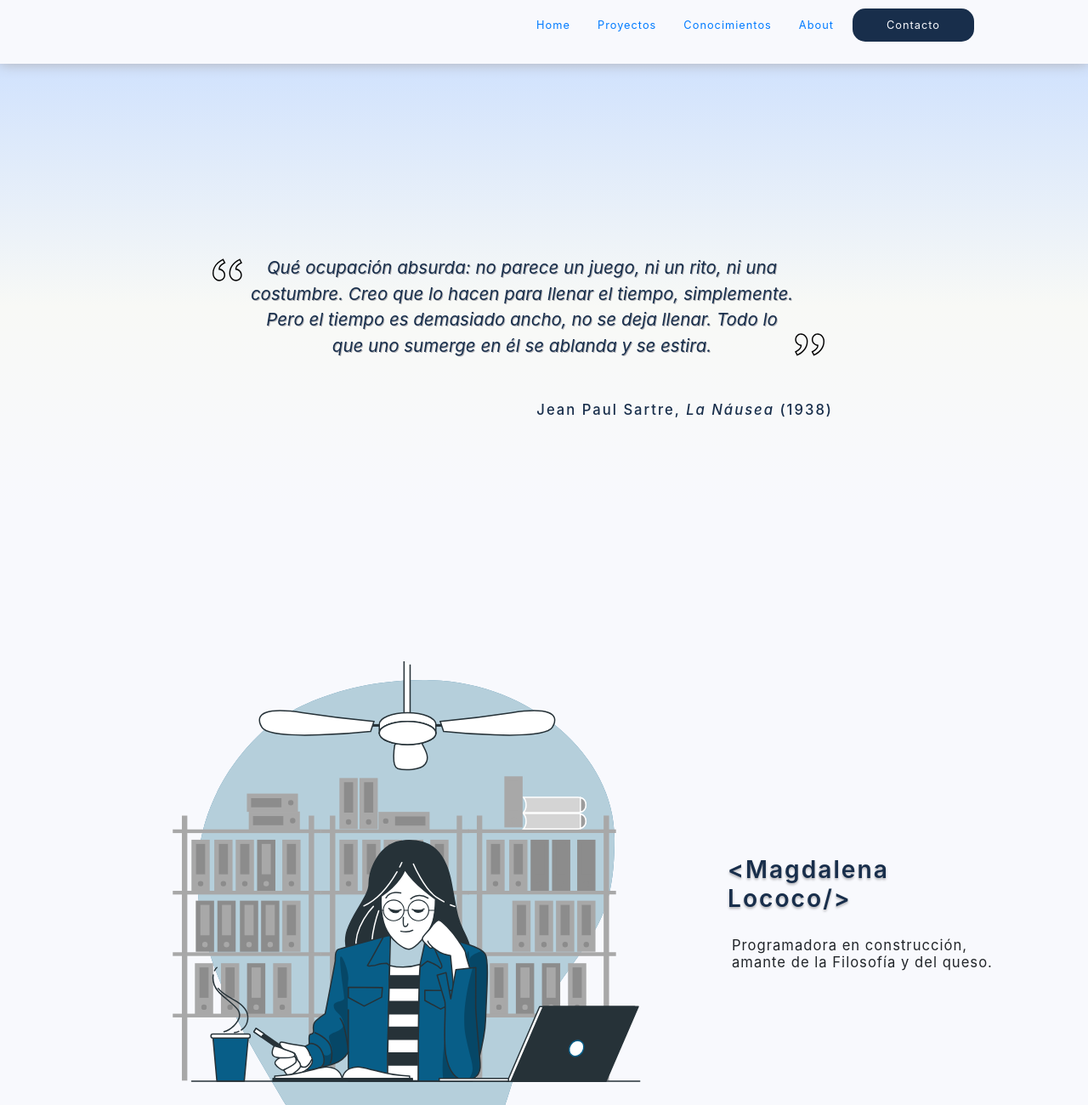
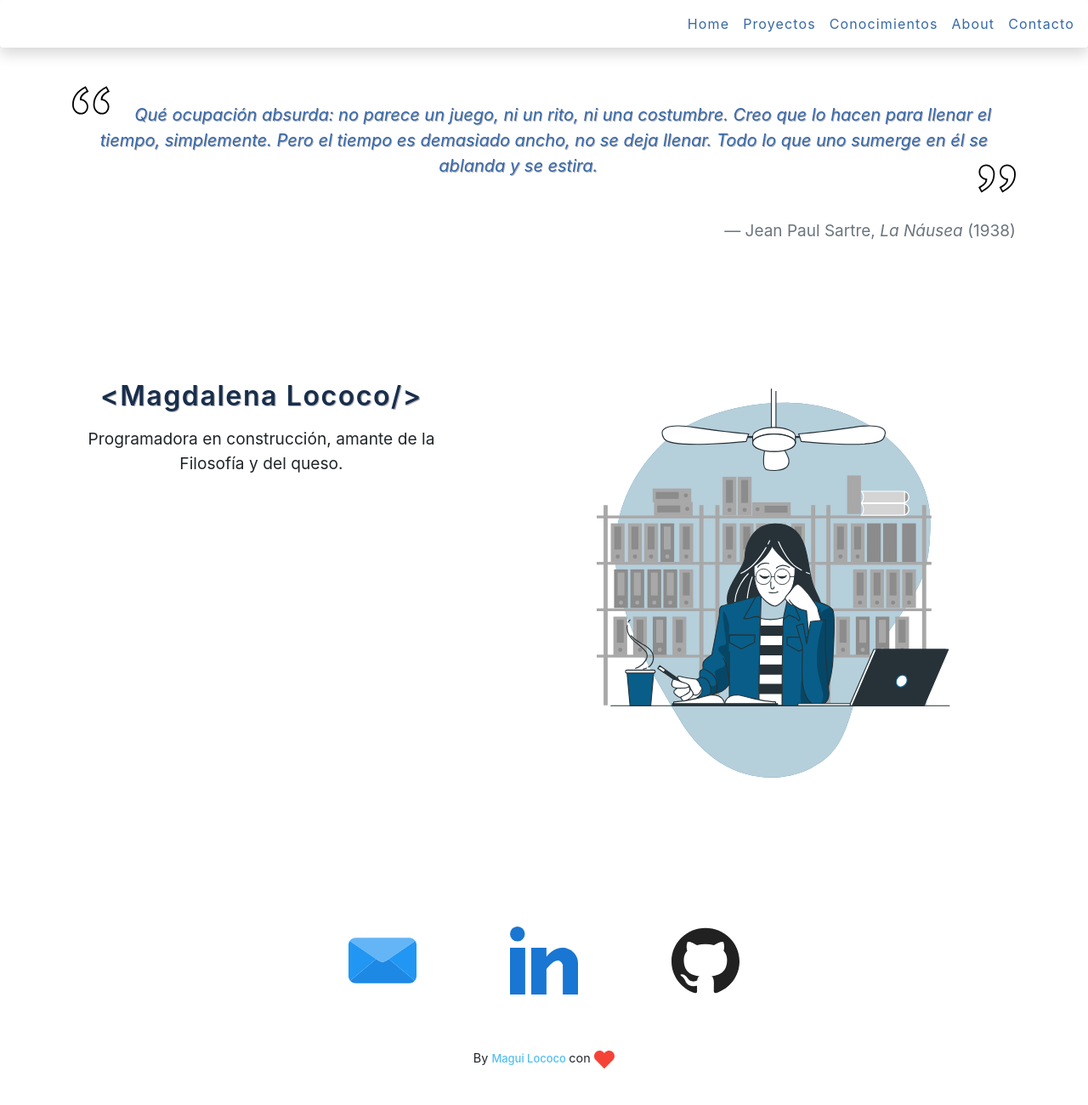
Before and after one commit to maguilococo/portfolio, a plain HTML site: page index.html in a window 1280 px wide. Shown: the top 1300 px of the page at 85% size. Drawn offline with nearby package versions, Linux system fonts and the light colour scheme.

Commit message:
Responsive optimization
Include Bootsrap 4 classes to improve the responsiveness

```diff
--- a/index.html
+++ b/index.html
@@ -4,80 +4,98 @@
         <!-- browsers -->
         <meta charset="UTF-8">
         <!-- mobile -->
-        <meta name="viewport" content="width=device-width, initial-scale=1.0">
+        <meta name="viewport" content="width=device-width, initial-scale=1, shrink-to-fit=no">
 
         <title>Home</title>
 
 
          <link rel="icon" type="image/svg" href="images/fav-icon.svg">
+
          <!-- Bootstrap -->
-        <link rel="stylesheet" href="https://stackpath.bootstrapcdn.com/bootstrap/4.3.1/css/bootstrap.min.css">
+        <link rel="stylesheet" href="https://stackpath.bootstrapcdn.com/bootstrap/4.1.3/css/bootstrap.min.css" integrity="sha384-MCw98/SFnGE8fJT3GXwEOngsV7Zt27NXFoaoApmYm81iuXoPkFOJwJ8ERdknLPMO" crossorigin="anonymous">
+        <script src="https://code.jquery.com/jquery-3.3.1.slim.min.js" integrity="sha384-q8i/X+965DzO0rT7abK41JStQIAqVgRVzpbzo5smXKp4YfRvH+8abtTE1Pi6jizo" crossorigin="anonymous"></script>
+        <script src="https://cdnjs.cloudflare.com/ajax/libs/popper.js/1.14.3/umd/popper.min.js" integrity="sha384-ZMP7rVo3mIykV+2+9J3UJ46jBk0WLaUAdn689aCwoqbBJiSnjAK/l8WvCWPIPm49" crossorigin="anonymous"></script>
+        <script src="https://stackpath.bootstrapcdn.com/bootstrap/4.1.3/js/bootstrap.min.js" integrity="sha384-ChfqqxuZUCnJSK3+MXmPNIyE6ZbWh2IMqE241rYiqJxyMiZ6OW/JmZQ5stwEULTy" crossorigin="anonymous"></script>
+
         <!-- style.csss -->
-        <link rel="stylesheet" href="style.css">
-        <!-- Fontawesome -->
-        <link rel="stylesheet" href="https://cdnjs.cloudflare.com/ajax/libs/font-awesome/5.13.0/css/all.min.css">
+        <link rel="stylesheet" href="style_resp.css">
 
+
+    </head>
     <body>
       <header>
-            <nav class="nav-header">
-                <ul id="ul-header">
-                    <li class="menu-header">
-                        <a href="index.html">Home</a>
+        <nav class="navbar navbar-expand-lg navbar-light shadow p-2 mb-2 bg-white rounded justify-content-end fixed-top navbar-custom">
+            <button class="navbar-toggler" type="button" data-toggle="collapse" data-target="#navbarNav" aria-controls="navbarNav" aria-expanded="false" aria-label="Toggle navigation">
+              <span class="navbar-toggler-icon"></span>
+            </button>
+            <div class="collapse navbar-collapse" id="navbarNav">
+              <ul class="navbar-nav ml-auto">
+                <li class="nav-item active">
+                  <a class="nav-link" href="index.html">Home <span class="sr-only">(current)</span></a>
                 </li>
-                    <li class="menu-header">
-                        <a href="projects.html">Proyectos</a>
+                <li class="nav-item">
+                  <a class="nav-link" href="projects.html">Proyectos</a>
                 </li>
-                    <li class="menu-header">
-                        <a href="studies.html">Conocimientos</a>
+                <li class="nav-item">
+                  <a class="nav-link" href="studies.html">Conocimientos</a>
                 </li>
-                    <li class="menu-header">
-                        <a href="about.html">About</a>
+                <li class="nav-item">
+                  <a class="nav-link" href="about.html">About</a>
                 </li>
-                    <li class="menu-header button">
-                        <a href="#contact" class="btn-contacto">Contacto</a>
+                <li class="nav-item">
+                  <a class="nav-link" href="#contact">Contacto</a>
                 </li>
               </ul>
+            </div>
         </nav>
       </header>
-
-
-        <div class="home" id="index">
-            <div class="quote_area">
-                <p class="quote">
-                    <img class="start-quote" src="images/quote-start.svg" alt="quote">
-                    Qué ocupación absurda: no parece un juego, ni un rito, ni una costumbre. Creo que lo hacen para llenar el tiempo, simplemente. Pero el tiempo es demasiado ancho, no se deja llenar. Todo lo que uno sumerge en él se ablanda y se estira.
-                    <img class="end-quote" src="images/quote-end.svg" alt="quote">
+      <div id="home-page" class="container mt-5 pt-5 pb-5">
+        <img id="start-quote" src="images/quote-start.svg" class="img-fluid float-left" alt="Responsive image">
+        <blockquote class="blockquote text-center mt-4">
+          <p id="quote-text" class="mb-2 text-center"><em>Qué ocupación absurda: no parece un juego, ni un rito, ni una costumbre. Creo que lo hacen para llenar el tiempo, simplemente. Pero el tiempo es demasiado ancho, no se deja llenar. Todo lo que uno sumerge en él se ablanda y se estira.</em>
+            <img id="end-quote" src="images/quote-end.svg" class="img-fluid float-right ml-3 mt-2" alt="Responsive image">
           </p>
-                <h3 class="author_quote">Jean Paul Sartre, <span class="book">La Náusea</span> (1938)</h3>
+          <footer class="blockquote-footer text-right mt-5" id="quote-info">Jean Paul Sartre, <cite title="Source Title">La Náusea</cite> (1938)</footer>
+        </blockquote>
       </div>
-
-            <div class="name">
-                <img class="img-home" src="images/Studying-bro.svg" alt="img-home">
-                <div class="presentation">
-                    <h1 class="magui">&lt;Magdalena Lococo/&gt;</h1>
-                    <h3 class="description">Programadora en construcción, amante de la Filosofía y del queso.</h3>
+      <div class="container mt-5 pb-5">
+        <div class="row">
+          <div class="col-md-5 mt-5">
+            <h2 class="text-center">&lt;Magdalena Lococo/&gt;</h2>
+            <h3 class="mt-3 text-center"><small>Programadora en construcción, amante de la Filosofía y del queso.</small></h3>
+          </div>
+          <div class="col-md-7 n5">
+            <img id="home-img" src="images/Studying-bro.svg" class="img-fluid float-right" alt="Responsive image">
           </div>
         </div>
       </div>
 
-        <footer class="footer">
-            <div class="contact" id="contact">
+      <div class="container pt-5 pb-5">
+        <div class="row justify-content-center">
+          <div class="col-md-2 mt-4">
             <a target="_blank" href="mailto:magdalenalococo@gmail.com">
-                    <img class="img-contact" id="mail-contact" src="images/close_mail_footer.svg" alt="img-contact">
-                </a>
-                <a target="_blank" href="https://www.linkedin.com/in/magdalenalococo/">
-                    <img class="img-contact" id="linkedin-contact" src="images/linkedin_footer.svg" alt="img-contact">
-                </a>
-                <a target="_blank" href="https://github.com/maguilococo">
-                    <img class="img-contact" id="git-contact" src="images/git_footer.svg" alt="img-contact">
+                <img id="mail-contact" src="images/close_mail_footer.svg" class="img-fluid mx-auto d-block contact" alt="Responsive image">
             </a>
           </div>
+          <div class="col-md-2 mt-4">
+            <a target="_blank" href="https://www.linkedin.com/in/magdalenalococo/">
+              <img id="linkedin-contact" src="images/linkedin_footer.svg" class="img-fluid mx-auto d-block contact" alt="Responsive image">
+            </a>
+          </div>
+          <div class="col-md-2 mt-4">
+            <a target="_blank" href="https://github.com/maguilococo">
+              <img id="git-contact" src="images/git_footer.svg" class="img-fluid mx-auto d-block contact" alt="Responsive image">
+            </a>
+          </div>
+        </div>
+      </div>
+      <div class="container pt-3 pb-3">
+        <p class="text-center by-footer">
+          By <span id="name-footer"> Magui Lococo </span> con
+          <img id="emoji-heart" src="images/heart_emoji.svg" class="img-fluid" alt="Responsive image">
+        </p>
+      </div>
 
-            <p class="by-footer">
-                By<span class="name-footer"> Magui Lococo </span> con
-                <img class="emoji-heart" src="images/heart_emoji.svg" alt="heart">
-            </p>
-        </footer>
     <script src="app.js"></script>
     </body>
 </html>
--- a/style.css
+++ b/style.css
@@ -48,8 +48,8 @@ ul {
 }
 
 .menu-header{
-    margin: 6px;
-    padding: 10px;
+    margin: 5px;
+    padding: 8px;
 }
 
 .btn-contacto, .btn-contacto:hover {
@@ -78,37 +78,38 @@ li {
     align-items: center;
     align-content: center;
     width: 100vw;
-    padding: 100px;
+    padding: 8rem;
     background: linear-gradient(180deg, #c6dcff 0%, #f8f9f6 60%, #F8F9FD 99%);
     color: #182E4B;
 }
 
 .start-quote {
     display: inline-flex;
-    margin-right: 8px;
+    margin-right: 1rem;
     width: 35px;
     height: 35px;
 }
 
 .quote {
-    margin: 200px 150px 20px;
+    margin-top: 8rem;
+    justify-content: center;
     text-align: center;
     font-style: italic;
-    font-size: 1.6vw;
-    text-shadow:  1px 1px 0px #B0B0B4;
+    font-size: calc(1em + 0.7vw);
+    text-shadow:  0.07rem 0.07rem 0px #B0B0B4;
 }
 
 .end-quote {
     width: 35px;
     margin-top: auto;
-    margin-right: 60px;
+    margin-right: 0.6rem;
 }
 
 .author_quote {
     text-align: right;
-    font-size: 1.3vw;
-    margin-right: 200px;
-    margin-top: 50px;
+    font-size: calc(1em + 0.4vw);
+    margin-right: 2rem;
+    margin-top: 3rem;
 }
 
 .book {
@@ -125,9 +126,6 @@ li {
     padding: 100px;
     justify-content: center;
     align-items: center;
-}
-.magui {
-    width: %90;
 }
 
 .description {
@@ -277,6 +275,7 @@ li {
 
 .img-me {
     width: 15%;
+    height: 15%;
     margin-left: 150px;
     margin-top: 30px;
 }
@@ -286,7 +285,7 @@ li {
 }
 
 .hello {
-    font-size: 1.4vw;
+    font-size: calc(1em + 0.7vw);
     color: #3668A9;
     letter-spacing: 1.5px;
     text-shadow: 0px 1px 1px #B0B0B4;
@@ -301,7 +300,7 @@ li {
     font-family: 'Trebuchet MS';
     color: #182E4B;
     letter-spacing: 1px;
-    font-size: 1.1vw;
+    font-size: calc(1em + 0.4vw);
 
 }
 
@@ -348,7 +347,7 @@ li {
 
 /*____ELEMENTS____*/
 header {
-    font-size: 1vw;
+    font-size: calc(1em + 0.075vw);
     font-weight: medium;
     letter-spacing: 1px;
 }
@@ -360,37 +359,37 @@ a:hover {
 
 p {
     font-weight: 400;
-    font-size: 1vw;
+    font-size: calc(1em + 0.12vw);
 }
 
 h1 {
     text-align: left;
     font-weight: 600;
-    font-size: 2.2vw;
+    font-size: calc(1em + 1.45vw);
     letter-spacing: 2px;
     color: #182E4B;
     text-shadow: 0px 2px 3px #B0B0B4;
 }
 
 h2 {
-    font-size: 2vw;
+    font-size: calc(1em + 0.7vw);
     text-shadow: 0px 2px 2px #B0B0B4;
     letter-spacing: 1.5px;
     color: #3668A9;
 }
 
 h3 {
-    font-size: 1.3vw;
+    font-size: calc(1em + 0.7vw);
     letter-spacing: 2px;
 }
 
 h4 {
-    font-size: 1vw;
+    font-size: calc(1em + 0.4vw);
     letter-spacing: 2px;
 }
 
 h5 {
-    font-size: 1vw;
+    font-size: calc(1em + 0.2vw);
     color: #424242;
     letter-spacing: 1px;
 }
@@ -403,7 +402,7 @@ button {
     background-color: #F8F9FD;
     border-color: #3668A9;
     border-radius: 12px;
-    font-size: 1vw;
+    font-size: calc(1em + 0.01vw);
     color: #3668A9;
     font-family: 'Consolas';
     padding: 6px 8px;
--- /dev/null
+++ b/style_resp.css
@@ -0,0 +1,136 @@
+html {
+    font-size: 1rem;
+  }
+
+  @include media-breakpoint-up(sm) {
+    html {
+      font-size: 1.2rem;
+    }
+  }
+
+  @include media-breakpoint-up(md) {
+    html {
+      font-size: 1.4rem;
+    }
+  }
+
+  @include media-breakpoint-up(lg) {
+    html {
+      font-size: 1.6rem;
+    }
+  }
+
+body {
+    font-family: -apple-system, BlinkMacSystemFont, 'Segoe UI', Roboto, Oxygen, Ubuntu, Cantarell, 'Open Sans', 'Helvetica Neue', sans-serif;
+}
+
+/* NAVBAR */
+.navbar {
+    letter-spacing: 0.07em;
+}
+
+.nav-link {
+    text-align: right;
+    color: #3668A9 !important;
+}
+
+/* INDEX */
+#home-img {
+    width: 90%;
+}
+
+blockquote {
+    color: #3668A9 !important;
+}
+
+#quote-text {
+    text-shadow:  0.06rem 0.06rem 0px #B0B0B4;
+}
+
+#quote-info {
+    font-size: 0.95em;
+}
+
+#start-quote {
+    width: 4%;
+    height: 4%;
+}
+
+#end-quote {
+    width: 4%;
+    height: 4%;
+}
+
+/*___STUDIES___*/
+.harvard-logo {
+  width: 7%;
+}
+
+
+/*___ABOUT___*/
+#img-me {
+  width: 70%;
+}
+
+.hello {
+  font-size: 1.8em;
+  color: #3668A9 !important;
+  letter-spacing: 0.08rem;
+  text-shadow: 0rem 0.1rem 0.1rem #B0B0B4;
+}
+
+.description-about {
+  font-family: 'Trebuchet MS';
+  font-size: 1.15em;
+  color: #182E4B !important;
+  letter-spacing: 0.05rem;
+  line-height: 1.7;
+}
+
+/*___FOOTER___*/
+.contact {
+  width: 5rem;
+}
+
+#emoji-heart {
+  width: 2.2%;
+  height: 2.2%;
+}
+
+.by-footer, #name-footer {
+  font-size: 0.9em;
+}
+
+#name-footer {
+  color: rgb(83, 191, 241);
+  font-weight: 550;
+
+}
+
+/*____TYPOGRAPGHY____*/
+
+h2 {
+    color: #182E4B !important;
+    text-shadow: 0.07rem 0.07rem 0rem #B0B0B4;
+    letter-spacing: 0.05em;
+    font-weight: 600;
+}
+
+h3 {
+    font-size: 1.5em;
+}
+
+a:hover {
+    font-weight: 650;
+    text-decoration: none;
+}
+
+/**/
+/*____COLORES____
+White #F8F9FD
+Brighter: #f8f9f6
+Bright: #C6DCFF
+Medium: #3668A9
+Dark: #182E4B
+Black: #0D1623
+Shadow: #B0B0B4 */
```
Also changed, not shown: about.html (+57 -41 lines), app.js (+9 -9 lines), studies.html (+77 -49 lines). Lines whose indentation alone changed are shown as unchanged.
